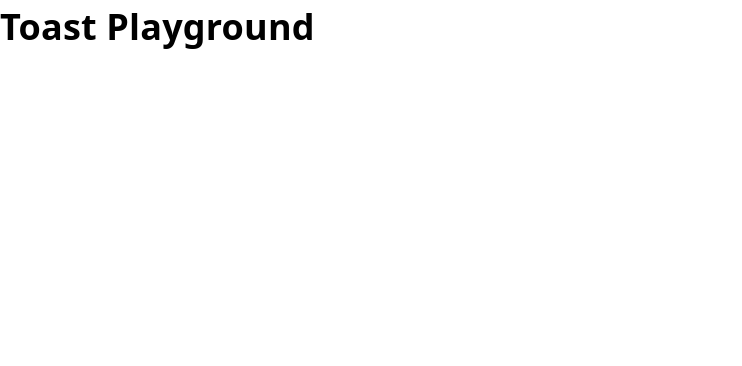
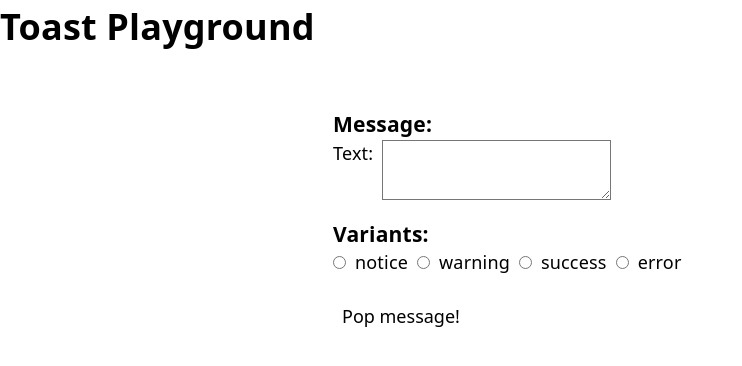
Before and after one commit to VentsiGeorgiev/the-joy-of-react-course, a React (Vite) app in the folder toast-playground/: page / in a window 1280 px wide. Shown: the top 366 px of the page, without its empty margins (0-742 px from the left). Built offline with nearby package versions, Linux system fonts and the light colour scheme.

Commit message:
include toast playground component into app

```diff
--- a/toast-playground/src/App.jsx
+++ b/toast-playground/src/App.jsx
@@ -1,10 +1,12 @@
 import "./App.css";
 import { Header } from "./components/Header";
+import ToastPlayground from "./components/Toast/ToastPlayground/ToastPlayground";
 
 function App() {
   return (
-    <main>
+    <main className="container">
       <Header />
+      <ToastPlayground />
     </main>
   );
 }
```
